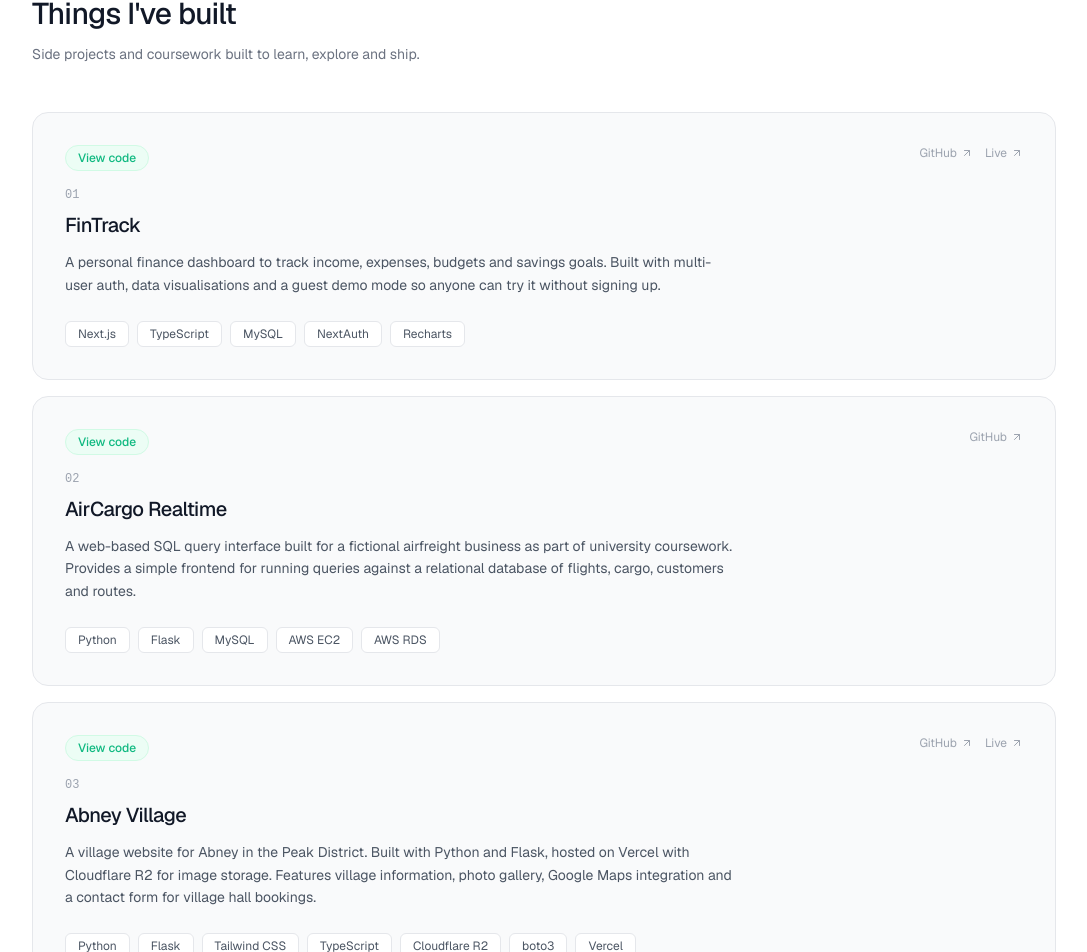
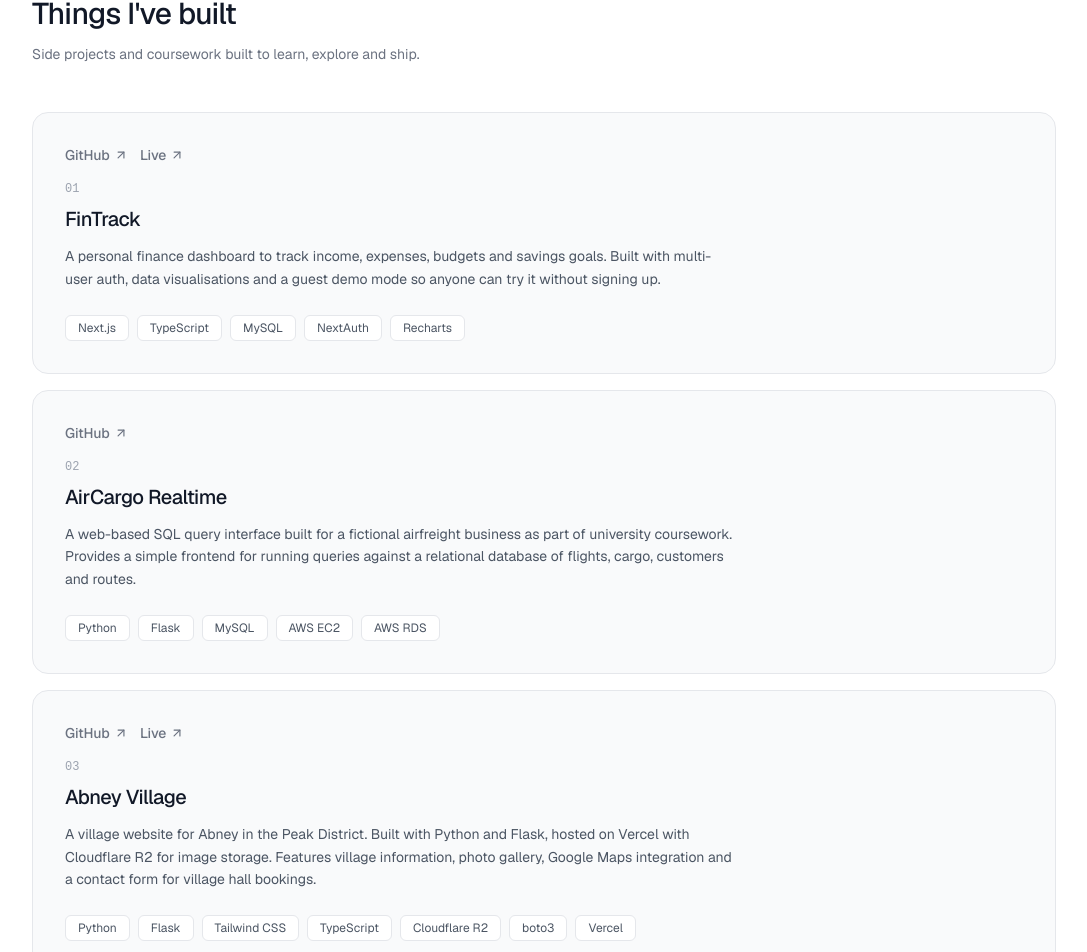
Before and after one commit to WillKirk/my-portfolio, a Next.js app: page / in a window 1280 px wide. Shown: the part 2146-3098 px from the top of the page, without its empty margins (96-1183 px from the left). Built offline with nearby package versions, Linux system fonts and the light colour scheme.

Commit message:
adjusting github and live buttons on projects

```diff
--- a/src/components/Projects.tsx
+++ b/src/components/Projects.tsx
@@ -76,18 +76,15 @@ export default function Projects() {
             <FadeIn key={project.number} delay={i * 0.1}>
               <div className="group bg-gray-50 hover:border-green-primary border border-gray-200 rounded-2xl p-8 transition-colors duration-200">
                 <div className="flex items-start justify-between mb-4">
-                  <span className={`text-xs px-3 py-1 rounded-full font-medium ${statusStyles[project.status]}`}>
-                    {statusLabels[project.status]}
-                  </span>
                   <div className="flex items-center gap-3">
                     {project.github && (
                     <a
                         href={project.github}
                         target="_blank"
                         rel="noopener noreferrer"
-                        className="text-xs text-gray-400 hover:text-green-primary transition-colors duration-200 flex items-center gap-1"
+                        className="text-sm text-gray-500 hover:text-green-primary transition-colors duration-200 flex items-center gap-1 font-medium"
                         >
-                        GitHub <ArrowUpRight size={12} />
+                        GitHub <ArrowUpRight size={14} />
                     </a>
                     )}
                     {project.live && (
@@ -95,9 +92,9 @@ export default function Projects() {
                       href={project.live}
                       target="_blank"
                       rel="noopener noreferrer"
-                        className="text-xs text-gray-400 hover:text-green-primary transition-colors duration-200 flex items-center gap-1"
+                      className="text-sm text-gray-500 hover:text-green-primary transition-colors duration-200 flex items-center gap-1 font-medium"
                     >
-                        Live <ArrowUpRight size={12} />
+                      Live <ArrowUpRight size={14} />
                     </a>
                     )}
                   </div>
```
Lines whose indentation alone changed are shown as unchanged.
